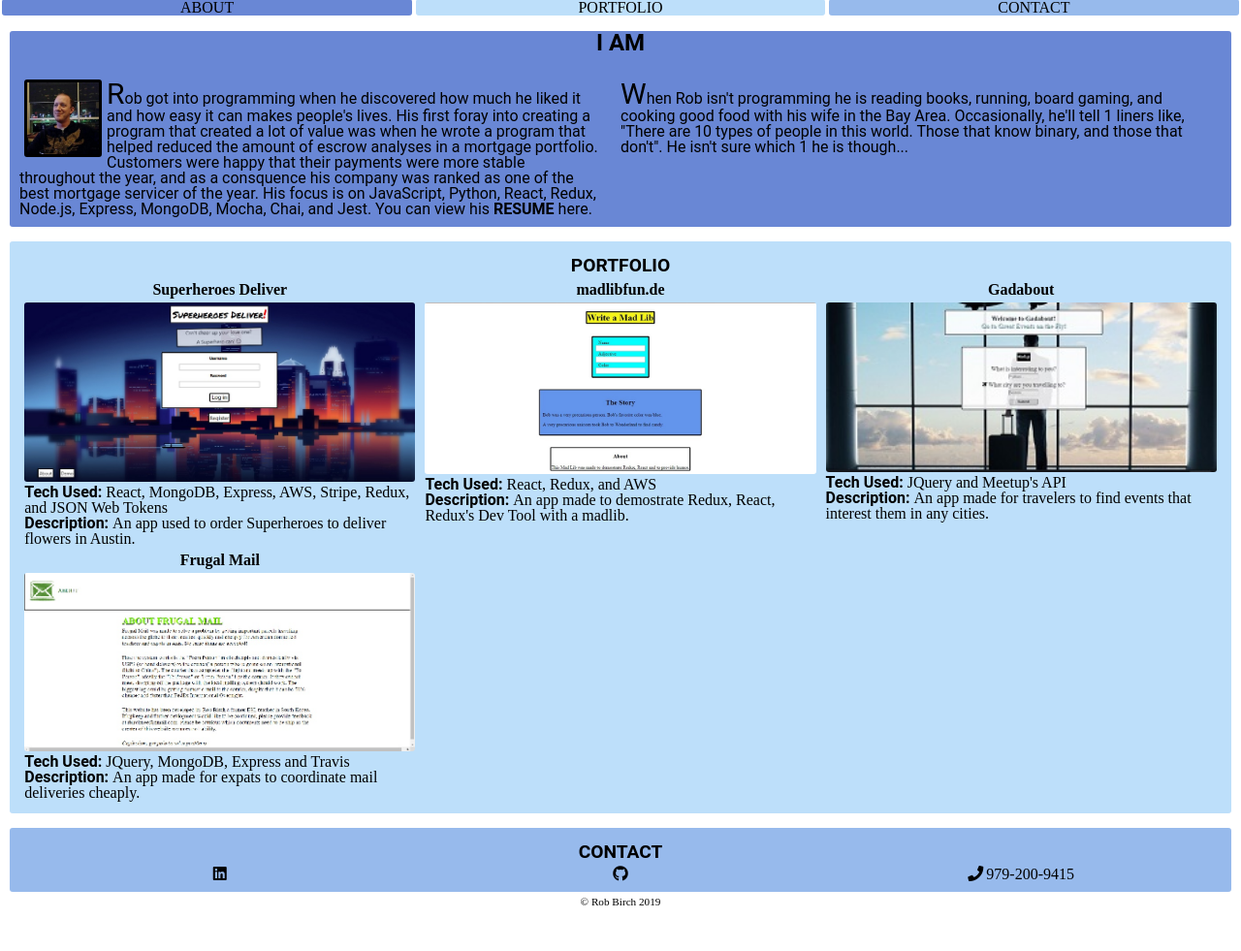
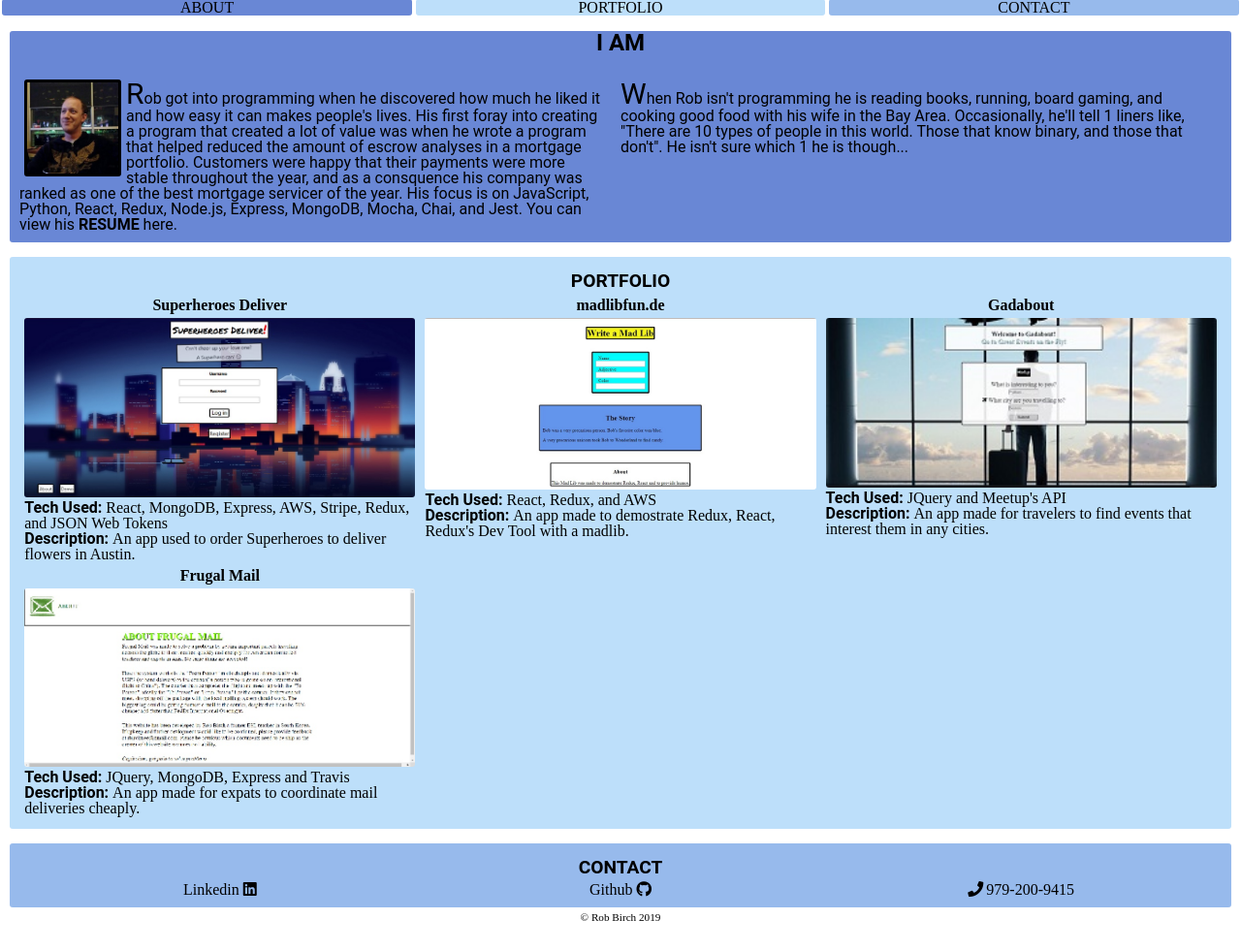
Before and after one commit to rbirchtree/portfolio, a plain HTML site: page index.html in a window 1280 px wide. Shown: the whole page at 97% size. Drawn offline with Linux system fonts and the light colour scheme.

Commit message:
updated image css

```diff
--- a/index.html
+++ b/index.html
@@ -81,8 +81,8 @@
 	   <div class="bottomContainer">
 	   	<h2 id="contact">Contact</h2>
 			<ul role="contentinfo" class="links">
-				<li><a href="https://www.linkedin.com/in/rbirch/"><i class="fab fa-linkedin"></i></a></li>
-				<li><a href="https://github.com/rbirchtree"><i class="fab fa-github"></i></a></li>
+				<li>Linkedin <a href="https://www.linkedin.com/in/rbirch/"><i class="fab fa-linkedin"></i></a></li>
+				<li>Github <a href="https://github.com/rbirchtree"><i class="fab fa-github"></i></a></li>
 				<li><i class="fas fa-phone"></i>979-200-9415</li>
 			</ul>
 		</div>
--- a/styles.css
+++ b/styles.css
@@ -30,7 +30,7 @@
   float: left;
   border: solid black 3px;
   border-radius: 3px;
-  width: 80px;
+  width: 100px;
   margin: 0 5px 5px 5px;
 }
 
@@ -124,8 +124,6 @@ ul{
 nav{
   position: sticky;
   top:0;
-  width: 100%;
-  padding-left: -40px;
   background-color: rgb(255,255,255);
   border-radius: 3px;
   font-size: 0;
```
